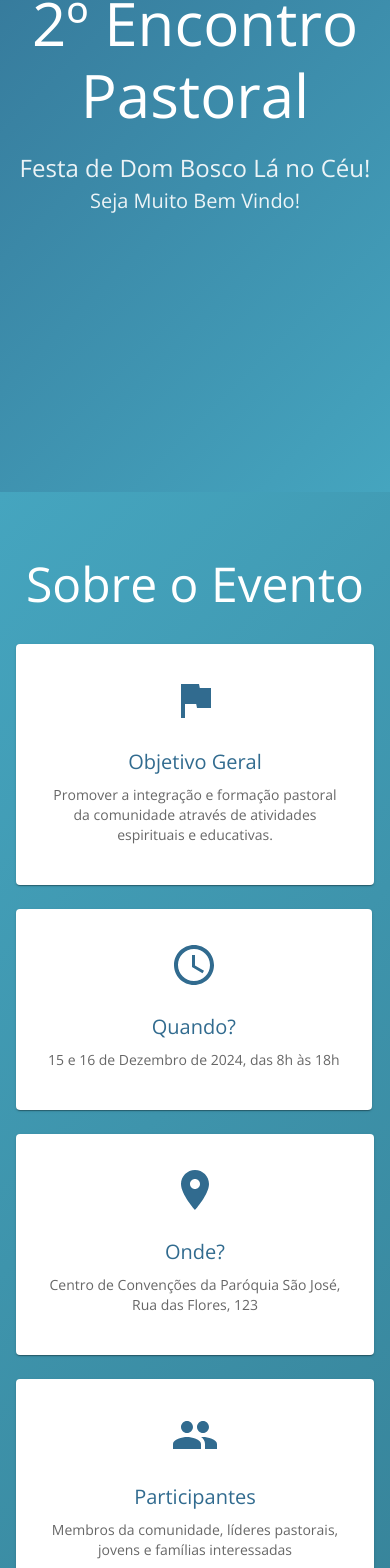
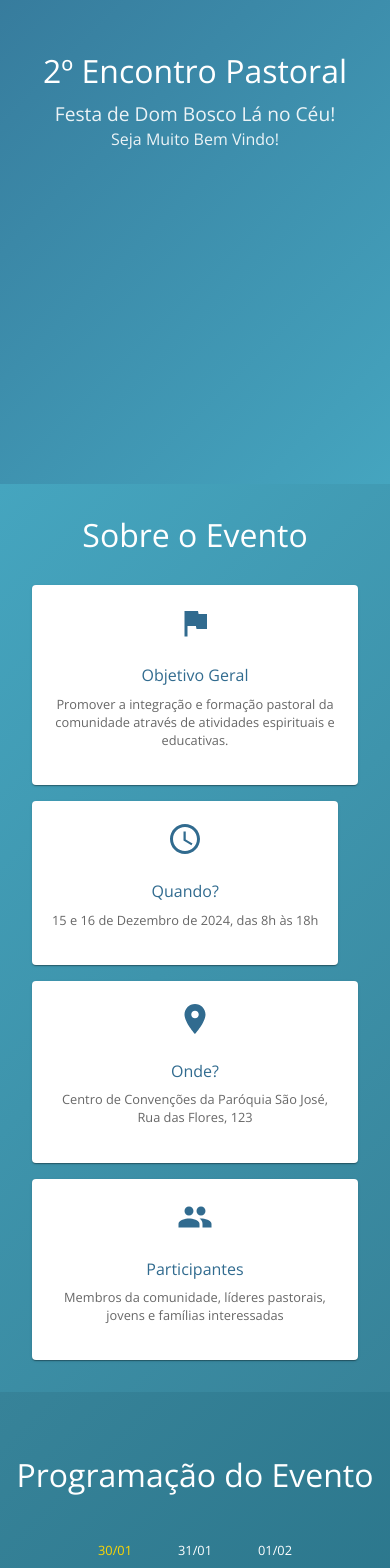
Before and after one commit to azzkov/encontrodb, a React (Vite) app: page / in a window 390 px wide. Shown: the part 416-1984 px from the top of the page. Built offline with nearby package versions, Linux system fonts and the light colour scheme.

Commit message:
Responsive add

```diff
--- a/src/App.css
+++ b/src/App.css
@@ -7,6 +7,25 @@ html {
 body {
   margin: 0;
   overflow-x: hidden;
+}
+
+/* Mobile optimizations */
+@media (max-width: 600px) {
+  body {
+    font-size: 14px;
+  }
+
+  /* Prevent horizontal scroll on mobile */
+  * {
+    max-width: 100%;
+    box-sizing: border-box;
+  }
+
+  /* Improve touch targets */
+  button, a {
+    min-height: 44px;
+    min-width: 44px;
+  }
 }
 
 /* Section overlap effect */
@@ -27,8 +46,21 @@ body {
   pointer-events: none;
 }
 
-/* Parallax sections */
+/* Parallax sections - disabled on mobile for performance */
 .parallax-section {
   will-change: transform;
   transition: transform 0.1s ease-out;
 }
+
+@media (max-width: 768px) {
+  .parallax-section {
+    transform: none !important;
+  }
+}
+
+/* Improve mobile scrolling */
+@media (max-width: 768px) {
+  body {
+    -webkit-overflow-scrolling: touch;
+  }
+}
--- a/src/App.jsx
+++ b/src/App.jsx
@@ -3,11 +3,11 @@ import {
   AppBar, Toolbar, Typography, Button, Container, Grid, Card, CardContent,
   Accordion, AccordionSummary, AccordionDetails, Avatar, Chip, Box,
   Tabs, Tab, IconButton, Drawer, List, ListItem, ListItemText,
-  createTheme, ThemeProvider
+  createTheme, ThemeProvider, Fab, Zoom
 } from '@mui/material';
 import {
   Menu as MenuIcon, ExpandMore, Schedule, LocationOn,
-  Group, Flag, ExpandMore as ExpandMoreIcon
+  Group, Flag, ExpandMore as ExpandMoreIcon, KeyboardArrowUp
 } from '@mui/icons-material';
 
 // Theme customization
@@ -37,9 +37,16 @@ const Header = () => {
 
   return (
     <AppBar position="fixed" sx={{ bgcolor: '#00959E', zIndex: 1300 }}>
-      <Toolbar>
+      <Toolbar sx={{ px: { xs: 1, sm: 2 } }}>
         <Box sx={{ display: 'flex', alignItems: 'center', flexGrow: 1 }}>
-          <img src="/logo.png" alt="Logo" style={{ height: 60, marginRight: 16 }} />
+          <img
+            src="/logo.png"
+            alt="Logo"
+            style={{
+              height: window.innerWidth < 600 ? 40 : 60,
+              marginRight: window.innerWidth < 600 ? 8 : 16
+            }}
+          />
         </Box>
 
         <Box sx={{ display: { xs: 'none', md: 'flex' } }}>
@@ -49,7 +56,8 @@ const Header = () => {
               color="inherit"
               onClick={() => scrollToSection(tab.id)}
               sx={{
-                mx: 1,
+                mx: 0.5,
+                fontSize: { md: '0.8rem', lg: '0.875rem' },
                 '&:hover': { bgcolor: 'rgba(255,255,255,0.1)' }
               }}
             >
@@ -97,17 +105,38 @@ const Inicio = () => (
       background: 'linear-gradient(135deg, #316B8F, #45A5BF)',
       display: 'flex',
       alignItems: 'center',
-      pt: 8
+      pt: { xs: 10, sm: 8 },
+      px: { xs: 2, sm: 0 }
     }}
   >
     <Container maxWidth="lg" sx={{ textAlign: 'center', color: 'white' }}>
-      <Typography variant="h2" component="h1" gutterBottom sx={{ fontWeight: 300 }}>
+      <Typography
+        variant="h2"
+        component="h1"
+        gutterBottom
+        sx={{
+          fontWeight: 300,
+          fontSize: { xs: '2rem', sm: '2.5rem', md: '3.75rem' }
+        }}
+      >
         2º Encontro Pastoral
       </Typography>
-      <Typography variant="h5" sx={{ opacity: 0.9 }}>
+      <Typography
+        variant="h5"
+        sx={{
+          opacity: 0.9,
+          fontSize: { xs: '1.2rem', sm: '1.5rem' }
+        }}
+      >
         Festa de Dom Bosco Lá no Céu!
       </Typography>
-            <Typography variant="h6" sx={{ opacity: 0.9 }}>
+      <Typography
+        variant="h6"
+        sx={{
+          opacity: 0.9,
+          fontSize: { xs: '1rem', sm: '1.25rem' }
+        }}
+      >
         Seja Muito Bem Vindo!
       </Typography>
     </Container>
@@ -117,10 +146,10 @@ const Inicio = () => (
 // Sobre Component
 const Sobre = () => {
   const cards = [
-    { icon: <Flag sx={{ fontSize: 48, color: '#316B8F' }} />, title: 'Objetivo Geral', content: 'Promover a integração e formação pastoral da comunidade através de atividades espirituais e educativas.' },
-    { icon: <Schedule sx={{ fontSize: 48, color: '#316B8F' }} />, title: 'Quando?', content: '15 e 16 de Dezembro de 2024, das 8h às 18h' },
-    { icon: <LocationOn sx={{ fontSize: 48, color: '#316B8F' }} />, title: 'Onde?', content: 'Centro de Convenções da Paróquia São José, Rua das Flores, 123' },
-    { icon: <Group sx={{ fontSize: 48, color: '#316B8F' }} />, title: 'Participantes', content: 'Membros da comunidade, líderes pastorais, jovens e famílias interessadas' }
+    { icon: <Flag sx={{ fontSize: { xs: 36, sm: 48 }, color: '#316B8F' }} />, title: 'Objetivo Geral', content: 'Promover a integração e formação pastoral da comunidade através de atividades espirituais e educativas.' },
+    { icon: <Schedule sx={{ fontSize: { xs: 36, sm: 48 }, color: '#316B8F' }} />, title: 'Quando?', content: '15 e 16 de Dezembro de 2024, das 8h às 18h' },
+    { icon: <LocationOn sx={{ fontSize: { xs: 36, sm: 48 }, color: '#316B8F' }} />, title: 'Onde?', content: 'Centro de Convenções da Paróquia São José, Rua das Flores, 123' },
+    { icon: <Group sx={{ fontSize: { xs: 36, sm: 48 }, color: '#316B8F' }} />, title: 'Participantes', content: 'Membros da comunidade, líderes pastorais, jovens e famílias interessadas' }
   ];
 
   return (
@@ -129,21 +158,33 @@ const Sobre = () => {
       sx={{
         minHeight: '100vh',
         background: 'linear-gradient(135deg, #45A5BF, #378399)',
-        py: 8
+        py: { xs: 4, sm: 8 },
+        px: { xs: 2, sm: 0 }
       }}
     >
       <Container maxWidth="lg">
-        <Typography variant="h3" component="h2" textAlign="center" gutterBottom sx={{ mb: 4, fontWeight: 300, color: 'white' }}>
+        <Typography
+          variant="h3"
+          component="h2"
+          textAlign="center"
+          gutterBottom
+          sx={{
+            mb: 4,
+            fontWeight: 300,
+            color: 'white',
+            fontSize: { xs: '2rem', sm: '2.5rem', md: '3rem' }
+          }}
+        >
           Sobre o Evento
         </Typography>
-        <Grid container spacing={3}>
+        <Grid container spacing={{ xs: 2, sm: 3 }}>
           {cards.map((card, index) => (
             <Grid item xs={12} sm={6} md={3} key={index}>
               <Card
                 sx={{
                   height: '100%',
                   textAlign: 'center',
-                  p: 2,
+                  p: { xs: 1.5, sm: 2 },
                   transition: 'transform 0.3s ease, box-shadow 0.3s ease',
                   '&:hover': {
                     transform: 'translateY(-10px)',
@@ -151,12 +192,22 @@ const Sobre = () => {
                   }
                 }}
               >
-                <CardContent>
+                <CardContent sx={{ p: { xs: 1, sm: 2 } }}>
                   <Box sx={{ mb: 2 }}>{card.icon}</Box>
-                  <Typography variant="h6" component="h3" gutterBottom color="#316B8F">
+                  <Typography
+                    variant="h6"
+                    component="h3"
+                    gutterBottom
+                    color="#316B8F"
+                    sx={{ fontSize: { xs: '1rem', sm: '1.25rem' } }}
+                  >
                     {card.title}
                   </Typography>
-                  <Typography variant="body2" color="text.secondary">
+                  <Typography
+                    variant="body2"
+                    color="text.secondary"
+                    sx={{ fontSize: { xs: '0.8rem', sm: '0.875rem' } }}
+                  >
                     {card.content}
                   </Typography>
                 </CardContent>
@@ -219,8 +270,18 @@ const Programacao = () => {
         py: 8
       }}
     >
-      <Container maxWidth="lg" sx={{ color: 'white' }}>
-        <Typography variant="h3" component="h2" textAlign="center" gutterBottom sx={{ mb: 4, fontWeight: 300 }}>
+      <Container maxWidth="lg" sx={{ color: 'white', px: { xs: 2, sm: 3 } }}>
+        <Typography
+          variant="h3"
+          component="h2"
+          textAlign="center"
+          gutterBottom
+          sx={{
+            mb: 4,
+            fontWeight: 300,
+            fontSize: { xs: '2rem', sm: '2.5rem', md: '3rem' }
+          }}
+        >
           Programação do Evento
         </Typography>
 
@@ -228,8 +289,14 @@ const Programacao = () => {
           <Tabs
             value={activeDay}
             onChange={(e, newValue) => setActiveDay(newValue)}
+            variant="scrollable"
+            scrollButtons="auto"
             sx={{
-              '& .MuiTab-root': { color: 'white' },
+              '& .MuiTab-root': {
+                color: 'white',
+                fontSize: { xs: '0.8rem', sm: '0.875rem' },
+                minWidth: { xs: 80, sm: 120 }
+              },
               '& .Mui-selected': { color: '#FFD700 !important' },
               '& .MuiTabs-indicator': { backgroundColor: '#FFD700' }
             }}
@@ -259,7 +326,8 @@ const Programacao = () => {
                       bgcolor: '#FFD700',
                       color: '#000',
                       fontWeight: 'bold',
-                      mr: 2
+                      mr: { xs: 1, sm: 2 },
+                      fontSize: { xs: '0.7rem', sm: '0.8125rem' }
                     }}
                   />
                   <Typography sx={{ flexGrow: 1 }}>{item.evento}</Typography>
@@ -329,8 +397,8 @@ const Organizadores = () => {
             src={pessoa.foto}
             alt={pessoa.nome}
             sx={{
-              width: 120,
-              height: 120,
+              width: { xs: 80, sm: 120 },
+              height: { xs: 80, sm: 120 },
               mx: 'auto',
               mb: 2,
               border: '3px solid rgba(255,255,255,0.3)'
@@ -379,8 +447,18 @@ const Organizadores = () => {
         py: 8
       }}
     >
-      <Container maxWidth="lg" sx={{ color: 'white' }}>
-        <Typography variant="h3" component="h2" textAlign="center" gutterBottom sx={{ mb: 4, fontWeight: 300 }}>
+      <Container maxWidth="lg" sx={{ color: 'white', px: { xs: 2, sm: 3 } }}>
+        <Typography
+          variant="h3"
+          component="h2"
+          textAlign="center"
+          gutterBottom
+          sx={{
+            mb: 4,
+            fontWeight: 300,
+            fontSize: { xs: '2rem', sm: '2.5rem', md: '3rem' }
+          }}
+        >
           Organizadores do Evento
         </Typography>
 
@@ -492,8 +570,18 @@ const Informacoes = () => {
         py: 8
       }}
     >
-      <Container maxWidth="lg" sx={{ color: 'white' }}>
-        <Typography variant="h3" component="h2" textAlign="center" gutterBottom sx={{ mb: 4, fontWeight: 300 }}>
+      <Container maxWidth="lg" sx={{ color: 'white', px: { xs: 2, sm: 3 } }}>
+        <Typography
+          variant="h3"
+          component="h2"
+          textAlign="center"
+          gutterBottom
+          sx={{
+            mb: 4,
+            fontWeight: 300,
+            fontSize: { xs: '2rem', sm: '2.5rem', md: '3rem' }
+          }}
+        >
           Informações
         </Typography>
         <Box>
@@ -533,8 +621,18 @@ const Glossario = () => (
       py: 8
     }}
   >
-    <Container maxWidth="lg" sx={{ color: 'white' }}>
-      <Typography variant="h3" component="h2" textAlign="center" gutterBottom sx={{ mb: 4, fontWeight: 300 }}>
+    <Container maxWidth="lg" sx={{ color: 'white', px: { xs: 2, sm: 3 } }}>
+      <Typography
+        variant="h3"
+        component="h2"
+        textAlign="center"
+        gutterBottom
+        sx={{
+          mb: 4,
+          fontWeight: 300,
+          fontSize: { xs: '2rem', sm: '2.5rem', md: '3rem' }
+        }}
+      >
         Glossário
       </Typography>
 
@@ -625,6 +723,43 @@ const Footer = () => (
   </Box>
 );
 
+// ScrollToTop Component
+const ScrollToTop = () => {
+  const [showButton, setShowButton] = useState(false);
+
+  useEffect(() => {
+    const handleScroll = () => {
+      setShowButton(window.scrollY > 300);
+    };
+    window.addEventListener('scroll', handleScroll);
+    return () => window.removeEventListener('scroll', handleScroll);
+  }, []);
+
+  const scrollToTop = () => {
+    window.scrollTo({ top: 0, behavior: 'smooth' });
+  };
+
+  return (
+    <Zoom in={showButton}>
+      <Fab
+        color="primary"
+        size="medium"
+        onClick={scrollToTop}
+        sx={{
+          position: 'fixed',
+          bottom: { xs: 16, sm: 24 },
+          right: { xs: 16, sm: 24 },
+          bgcolor: '#00959E',
+          '&:hover': { bgcolor: '#007A82' },
+          zIndex: 1000
+        }}
+      >
+        <KeyboardArrowUp />
+      </Fab>
+    </Zoom>
+  );
+};
+
 // Main App Component
 function App() {
   const [scrollY, setScrollY] = useState(0);
@@ -639,27 +774,28 @@ function App() {
     <ThemeProvider theme={theme}>
       <Box>
         <Header />
-        <Box component="main" sx={{ pt: 8 }}>
-          <Box sx={{ transform: `translateY(${scrollY * 0.1}px)` }}>
+        <Box component="main" sx={{ pt: { xs: 7, sm: 8 } }}>
+          <Box sx={{ transform: { xs: 'none', md: `translateY(${scrollY * 0.1}px)` } }}>
             <Inicio />
           </Box>
-          <Box sx={{ transform: `translateY(${scrollY * 0.05}px)` }}>
+          <Box sx={{ transform: { xs: 'none', md: `translateY(${scrollY * 0.05}px)` } }}>
             <Sobre />
           </Box>
-          <Box sx={{ transform: `translateY(${scrollY * 0.03}px)` }}>
+          <Box sx={{ transform: { xs: 'none', md: `translateY(${scrollY * 0.03}px)` } }}>
             <Programacao />
           </Box>
-          <Box sx={{ transform: `translateY(${scrollY * 0.02}px)` }}>
+          <Box sx={{ transform: { xs: 'none', md: `translateY(${scrollY * 0.02}px)` } }}>
             <Organizadores />
           </Box>
-          <Box sx={{ transform: `translateY(${scrollY * 0.01}px)` }}>
+          <Box sx={{ transform: { xs: 'none', md: `translateY(${scrollY * 0.01}px)` } }}>
             <Informacoes />
           </Box>
-          <Box sx={{ transform: `translateY(${scrollY * 0.005}px)` }}>
+          <Box sx={{ transform: { xs: 'none', md: `translateY(${scrollY * 0.005}px)` } }}>
             <Glossario />
           </Box>
         </Box>
         <Footer />
+        <ScrollToTop />
       </Box>
     </ThemeProvider>
   );
--- a/src/index.css
+++ b/src/index.css
@@ -25,9 +25,22 @@ body {
   margin: 0;
   min-width: 320px;
   min-height: 100vh;
+  overflow-x: hidden;
 }
 
 #root {
   width: 100%;
   min-height: 100vh;
+  overflow-x: hidden;
 }
+
+/* Mobile viewport fix */
+@media (max-width: 768px) {
+  html {
+    -webkit-text-size-adjust: 100%;
+  }
+
+  body {
+    -webkit-overflow-scrolling: touch;
+  }
+}
```
